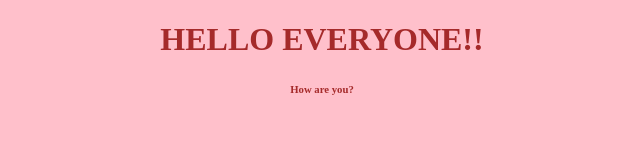
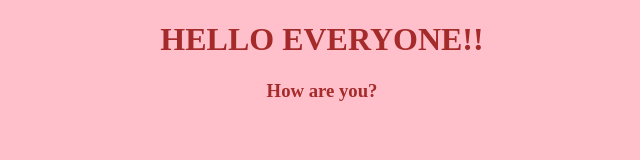
Before and after one commit to kamalketaki09/newRepositoryforPartice, a plain HTML site: page index.html in a window 1280 px wide. Shown: the full height of the page, 318-958 px from the left. Drawn offline with Linux system fonts and the light colour scheme.

Commit message:
Updated HTML from h6 to h3

```diff
--- a/index.html
+++ b/index.html
@@ -5,6 +5,6 @@
     </head>
     <body>
         <h1>HELLO EVERYONE!!</h1>
-        <h6>How are you?</h6>
+        <h3>How are you?</h3>
     </body>
 </html>
```
